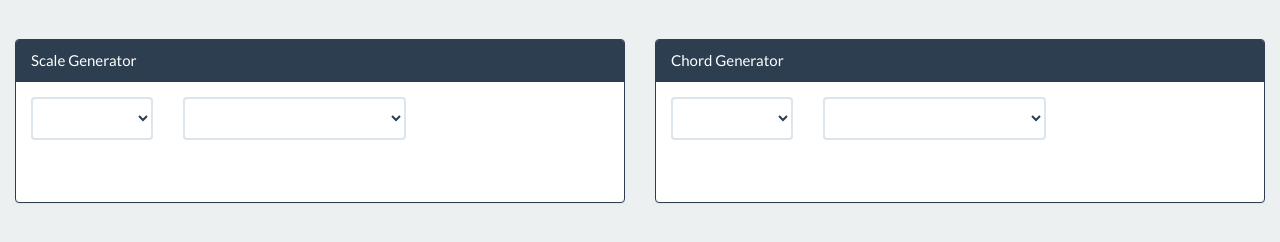
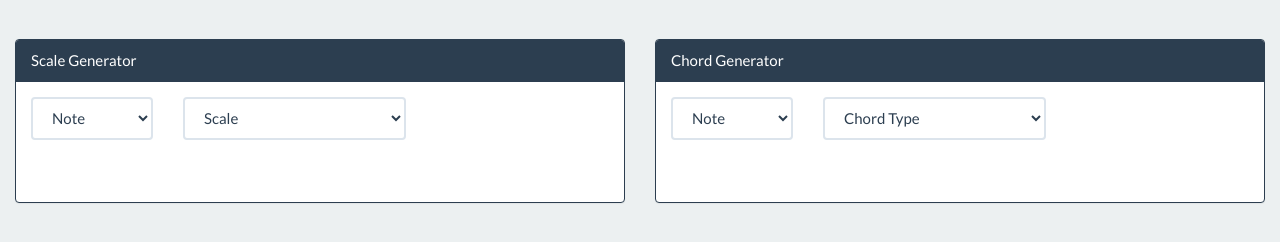
Before and after one commit to cricketsmakemath/guitar-app, a website: page app/index.html in a window 1280 px wide. Shown: the part 88-330 px from the top of the page. Drawn offline with Linux system fonts and the light colour scheme; files whose address does not match are found by name.

Commit message:
Added placeholder text

```diff
--- a/app/css/app.css
+++ b/app/css/app.css
@@ -14,3 +14,6 @@ th {
 .form-control {
 	margin-bottom:4px;
 }
+#notationContainer {
+	overflow-x:scroll;
+}
--- a/app/index.html
+++ b/app/index.html
@@ -30,11 +30,13 @@
 			  			<div class="row">
 			  				<div class="col-lg-3">
 			  					<select class="form-control" ng-model="scaleNote" ng-change="getScale()">
+			  						<option value="" disabled selected>Note</option>
 									<option ng-repeat="note in notes">{{note}}</option>
 								</select>
 			  				</div>
 			  				<div class="col-lg-5">
 			  					<select class="form-control" ng-model="scaleType" ng-change="getScale()">
+			  						<option value="" disabled selected>Scale</option>
 									<option ng-repeat="scaleMode in scaleModes">{{scaleMode.label}}</option>
 								</select>
 			  				</div>
@@ -87,11 +89,13 @@
 			  			<div class="row">
 			  				<div class="col-lg-3">
 			  					<select class="form-control chord-form-control" id="chord-note" ng-model="chordNote" ng-change="chordDescription()">
+			  						<option value="" disabled selected>Note</option>
 									<option ng-repeat="note in notes" value="{{note}}">{{note}}</option>
 								</select>
 			  				</div>
 			  				<div class="col-lg-5">
 			  					<select class="form-control chord-form-control" id="chord-type" ng-model="chordType" ng-change="chordDescription()">
+			  						<option value="" disabled selected>Chord Type</option>
 									<option ng-repeat="chordType in chordTypes" value="{{chordType.label}}">{{chordType.label}}</option>
 								</select>
 			  				</div>
```
